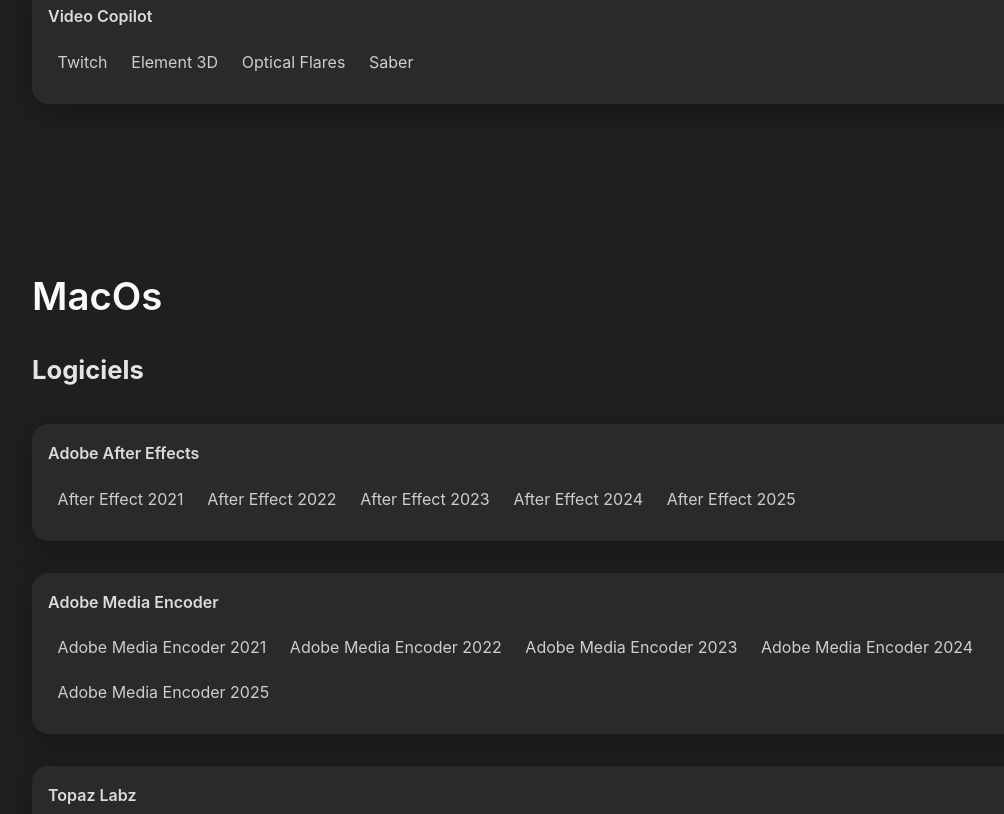
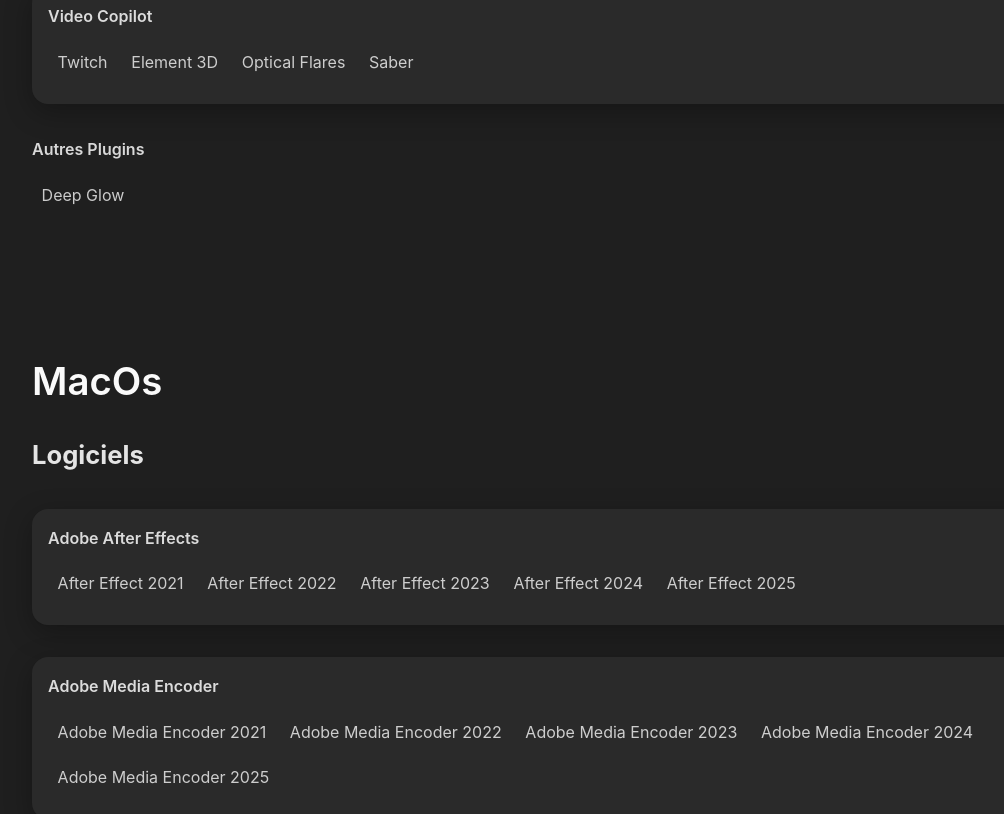
Before and after one commit to davonfx/Davon-site, a plain HTML site: page index.html in a window 1280 px wide. Shown: the part 2006-2820 px from the top of the page, without its empty margins (90-1094 px from the left). Drawn offline with Linux system fonts and the light colour scheme.

Commit message:
Update index.html

```diff
--- a/index.html
+++ b/index.html
@@ -20,7 +20,7 @@
 <!-- Window -->
 <section id="Window">
   <h1>Window</h1>
-  <h2>Logiciels</h2>
+  <h2>Logiciels et Plugins</h2>
   <div class="crackContainer">
     <p>Adobe After Effects</p>
   <a target="_blank" href="https://drive.google.com/file/d/1QV1mFDge2vl8q6jYrrlvF9uaQuaWqw2D/view" class="crackLinks">After Effect 2021</a>
@@ -67,6 +67,9 @@
   <a target="_blank" href="https://pixeldrain.com/u/DfFjPrir" class="crackLinks">Element 3D</a>
   <a target="_blank" href="https://www.mediafire.com/file/ewoh9goo25r82p9/Optical_Flares_v1.3.8.zip/file" class="crackLinks">Optical Flares</a>
   <a target="_blank" href="https://www.videocopilot.net/blog/2016/03/new-plug-in-saber-now-available-100-free/" class="crackLinks">Saber</a>
+  </div>
+    <p>Autres Plugins</p>
+  <a target="_blank" href="https://www.mediafire.com/file/2ohhnbvi9elbrgu/Deep_Glow_v1.6_%2526_v2.1.zip/file" class="crackLinks">Deep Glow</a>
   </div>
 </section>
 
@@ -121,6 +124,9 @@
   <a target="_blank" href="https://www.mediafire.com/file/90gndrdezu0hvbv/element+3d+mac.zip/file" class="crackLinks">Element 3D</a>
   <a target="_blank" href="#" class="crackLinks">Optical Flares</a>
   <a target="_blank" href="https://www.videocopilot.net/blog/2016/03/new-plug-in-saber-now-available-100-free/" class="crackLinks">Saber</a>
+      <p>Autres Plugins</p>
+  <a target="_blank" href="#" class="crackLinks">Deep Glow</a>
+  </div>
 </section>
 
 <!-- EEP -->
```
